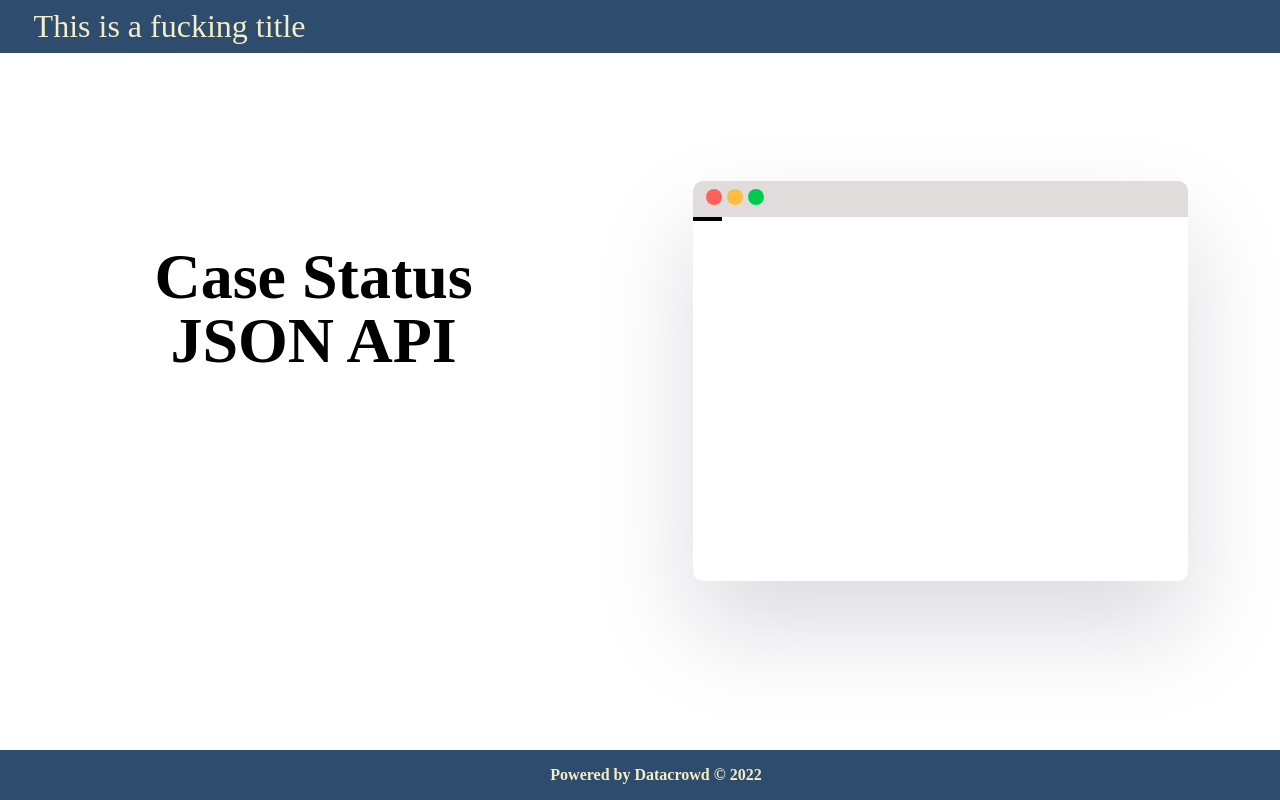
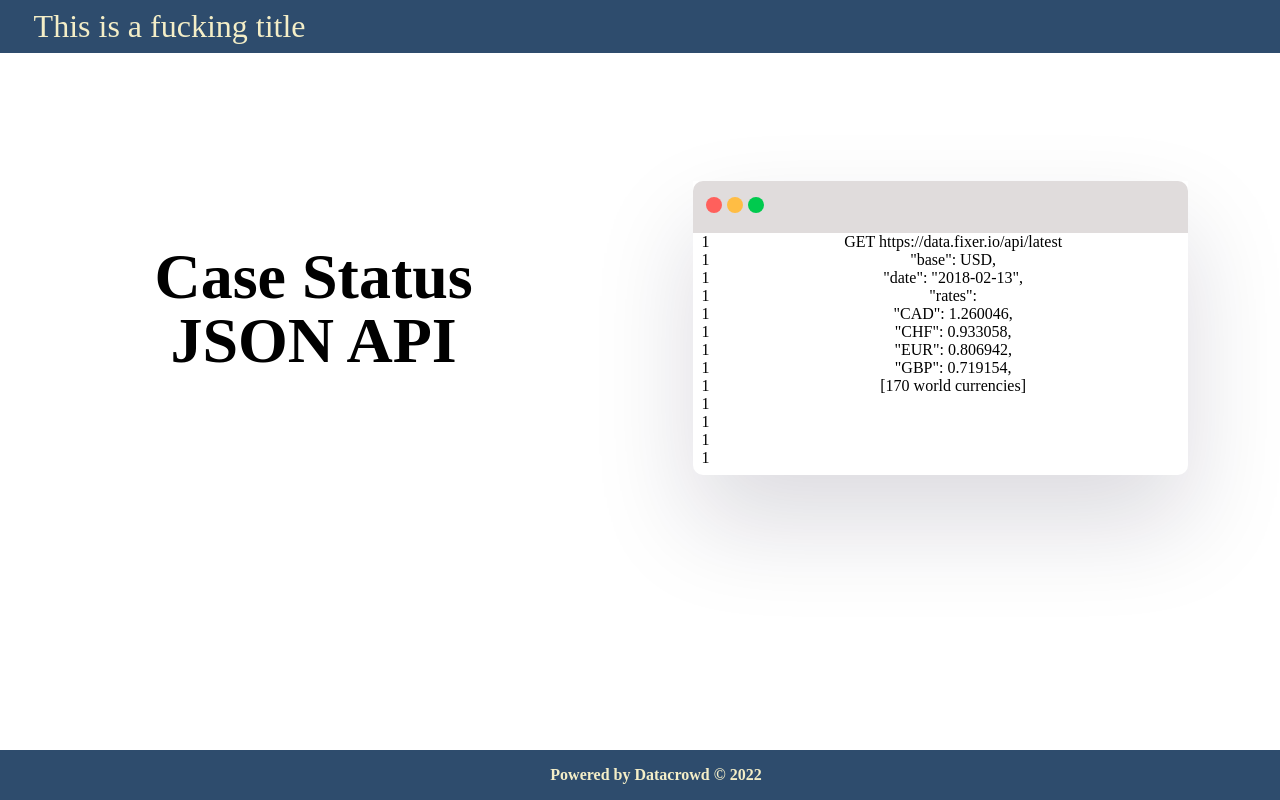
Before and after one commit to akshatdatacrowd/uscis-api, a React (Create React App) app: page / in a window 1280 px wide. Built offline with nearby package versions, Linux system fonts and the light colour scheme.

Commit message:
some new changes

```diff
--- a/src/components/Index.tsx
+++ b/src/components/Index.tsx
@@ -23,8 +23,33 @@ const Index = () => {
             </div>
           </div>
           <div className="bodywindow">
-            <div className="sidebarWindow"></div>
-            <div className="mainWindow"></div>
+            <div className="sidebarWindow">
+              <p>1</p>
+              <p>1</p>
+              <p>1</p>
+              <p>1</p>
+              <p>1</p>
+              <p>1</p>
+              <p>1</p>
+              <p>1</p>
+              <p>1</p>
+              <p>1</p>
+              <p>1</p>
+              <p>1</p>
+              <p>1</p>
+            </div>
+            <div className="mainWindow">
+              <p>GET https://data.fixer.io/api/latest</p>
+
+              <p>"base": USD,</p>
+              <p>"date": "2018-02-13",</p>
+              <p>"rates": </p>
+              <p>"CAD": 1.260046,</p>
+              <p>"CHF": 0.933058,</p>
+              <p>"EUR": 0.806942,</p>
+              <p>"GBP": 0.719154,</p>
+              <p>[170 world currencies]</p>
+            </div>
           </div>
         </div>
       </div>
--- a/src/index.css
+++ b/src/index.css
@@ -1,7 +1,7 @@
 * {
   padding: 0%;
   margin: 0%;
-  font-family: "Times New Roman", "montserrat-bold", serif;
+  font-family: 'Times New Roman', sans-serif, serif, monospace;
 }
 
 a,
@@ -66,11 +66,12 @@ Link {
   padding: 3vw;
   padding-top: 10vw;
   padding-right: 5vw;
+
 }
 
 .window {
   width: 90%;
-  height: 400px;
+  height: auto;
   border-bottom-left-radius: 10px;
   border-bottom-right-radius: 10px;
   margin: auto;
@@ -83,8 +84,8 @@ Link {
   border-top-left-radius: 10px;
   border-top-right-radius: 10px;
   text-align: left;
-  padding-top: 1vh;
-  padding-bottom: 1vh;
+  padding-top: 2vh;
+  padding-bottom: 2vh;
 
 }
 
@@ -98,11 +99,17 @@ Link {
   padding-right: 5px;
 }
 .bodywindow {
-
+  display: flex;
+  width: 100%;
 }
 
 .sidebarWindow {
   width: 5%;
-  border: 2px black solid;
-  height: ;
+  padding-bottom: 1vh;
+
 }
+
+.mainWindow {
+  font-family:-apple-system, BlinkMacSystemFont, 'Segoe UI', Roboto, Oxygen, Ubuntu, Cantarell, 'Open Sans', 'Helvetica Neue', sans-serif ;
+  width: 95%;
+}
```
